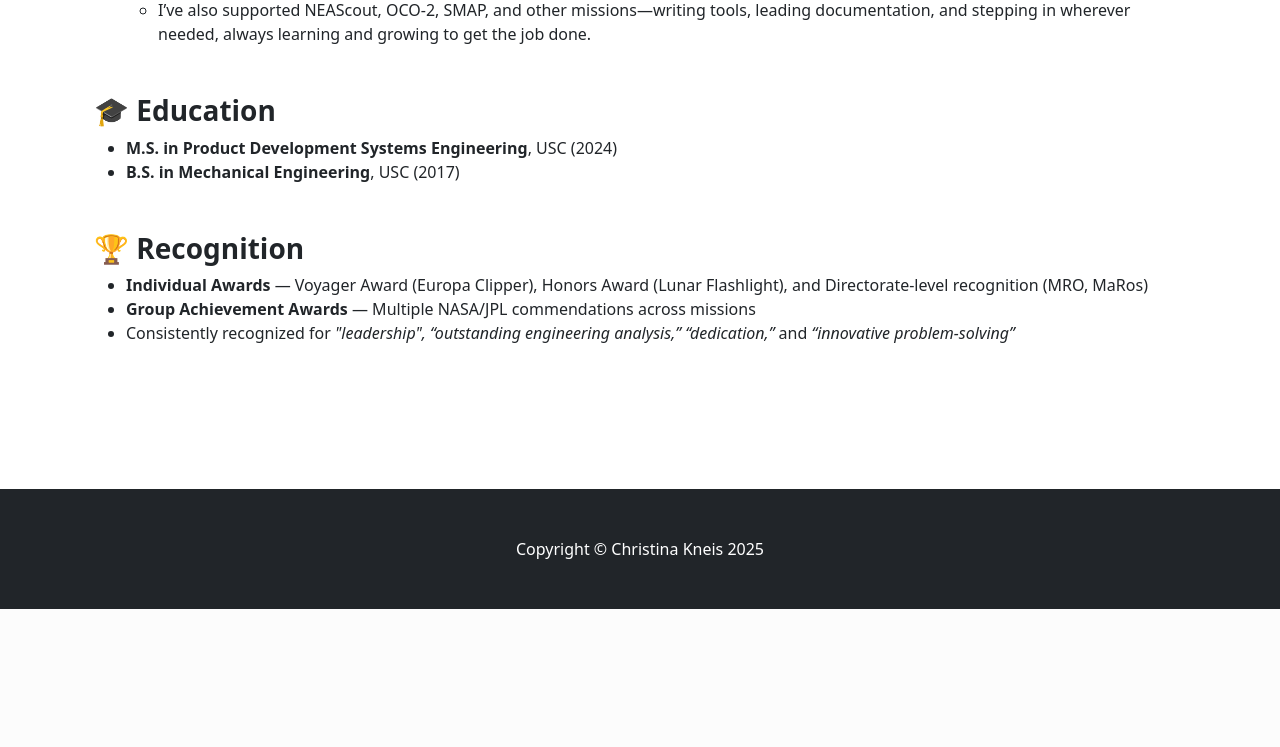
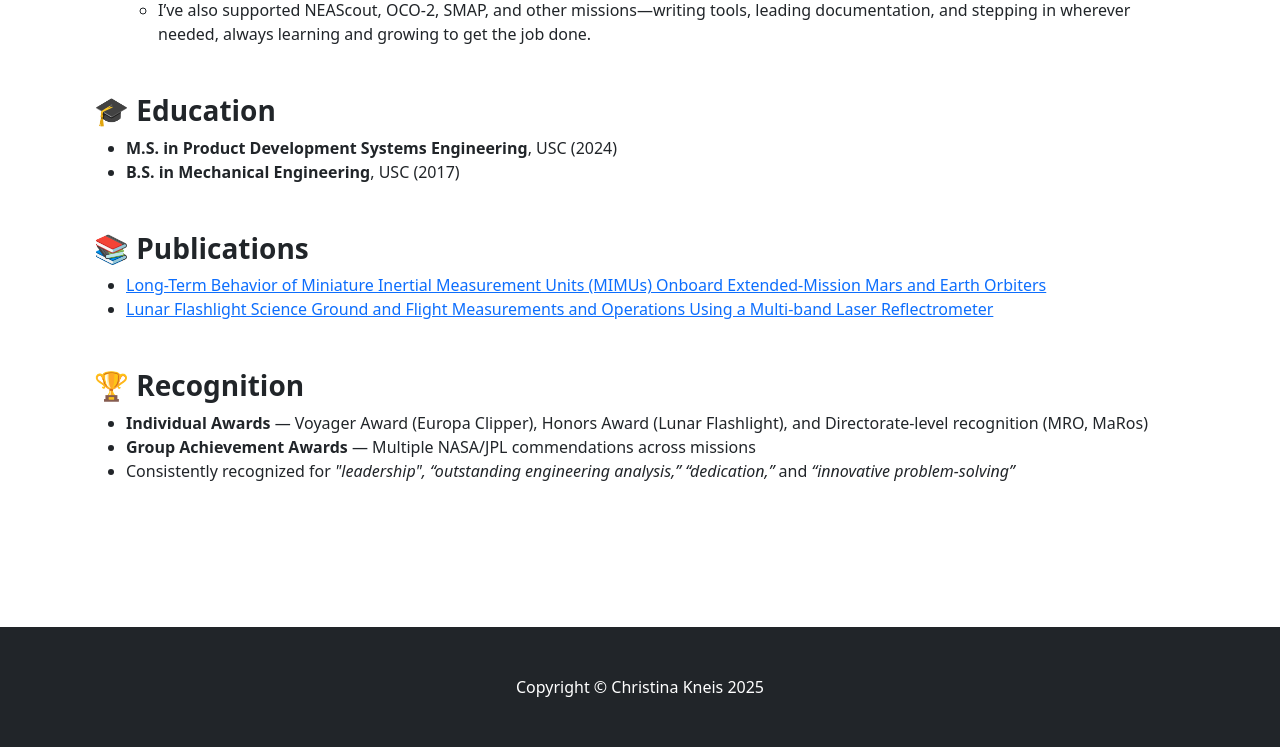
Before and after one commit to christinakneis/blog-flask-webapp, a Flask app: page /about in a window 1280 px wide. Shown: the part 867-1614 px from the top of the page. Before the commit the page ends 1476 px from the top, so only its background shows below. Run offline with Flask 3, Linux system fonts and the light colour scheme; some libraries are stand-ins or nearby versions.

Commit message:
update about me with publications

```diff
--- a/app/templates/about.html
+++ b/app/templates/about.html
@@ -59,6 +59,23 @@
         </ul>
     </div>
 
+    <!-- Publications -->
+    <div class="mb-5">
+        <h3 class="fw-semibold">📚 Publications</h3>
+        <ul>
+            <li>
+                <a href="https://link.springer.com/chapter/10.1007/978-3-031-51928-4_96" target="_blank" rel="noopener">
+                  Long-Term Behavior of Miniature Inertial Measurement Units (MIMUs) Onboard Extended-Mission Mars and Earth Orbiters
+                </a>
+              </li>
+              <li>
+                <a href="https://ntrs.nasa.gov/citations/20240003411" target="_blank" rel="noopener">
+                  Lunar Flashlight Science Ground and Flight Measurements and Operations Using a Multi-band Laser Reflectrometer
+                </a>
+              </li>
+        </ul>
+    </div>
+
     <!-- Recognition -->
     <div class="mb-5">
         <h3 class="fw-semibold">🏆 Recognition</h3>
```
